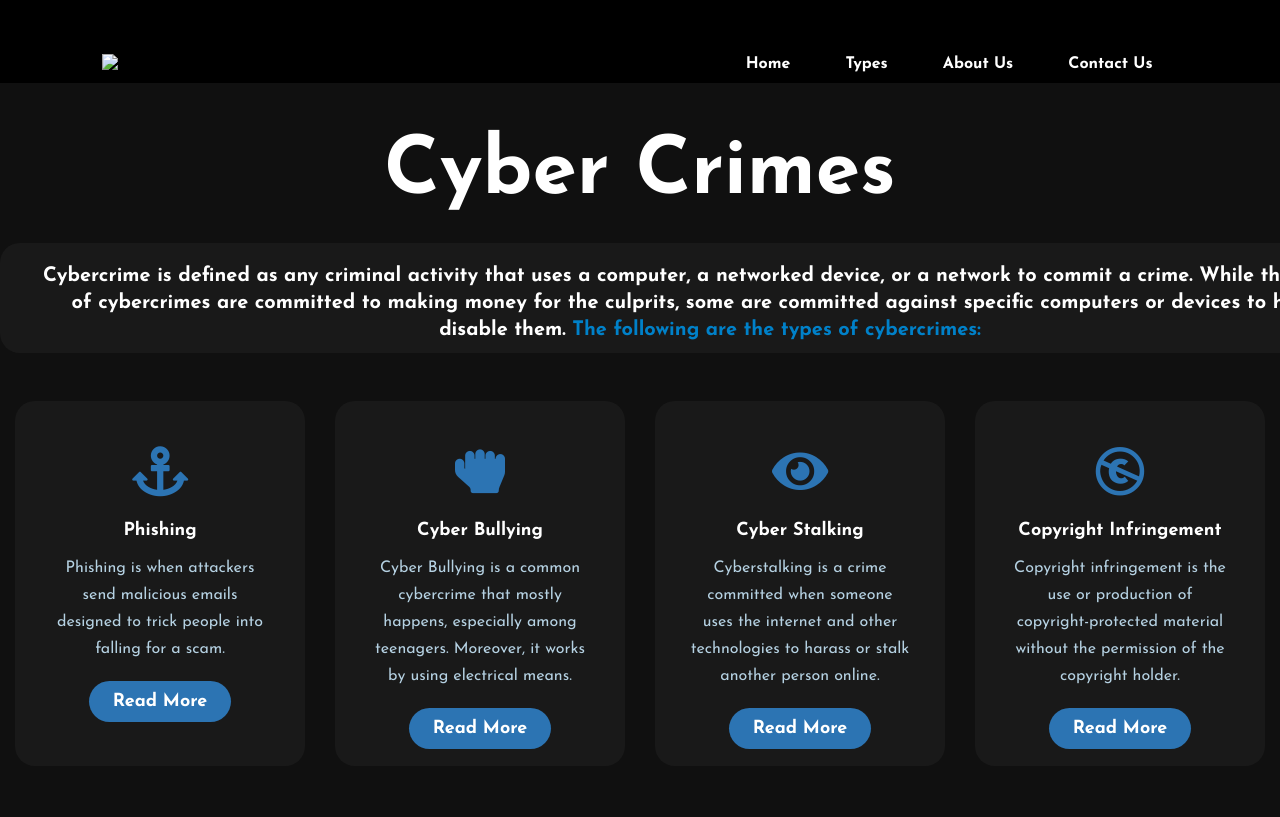
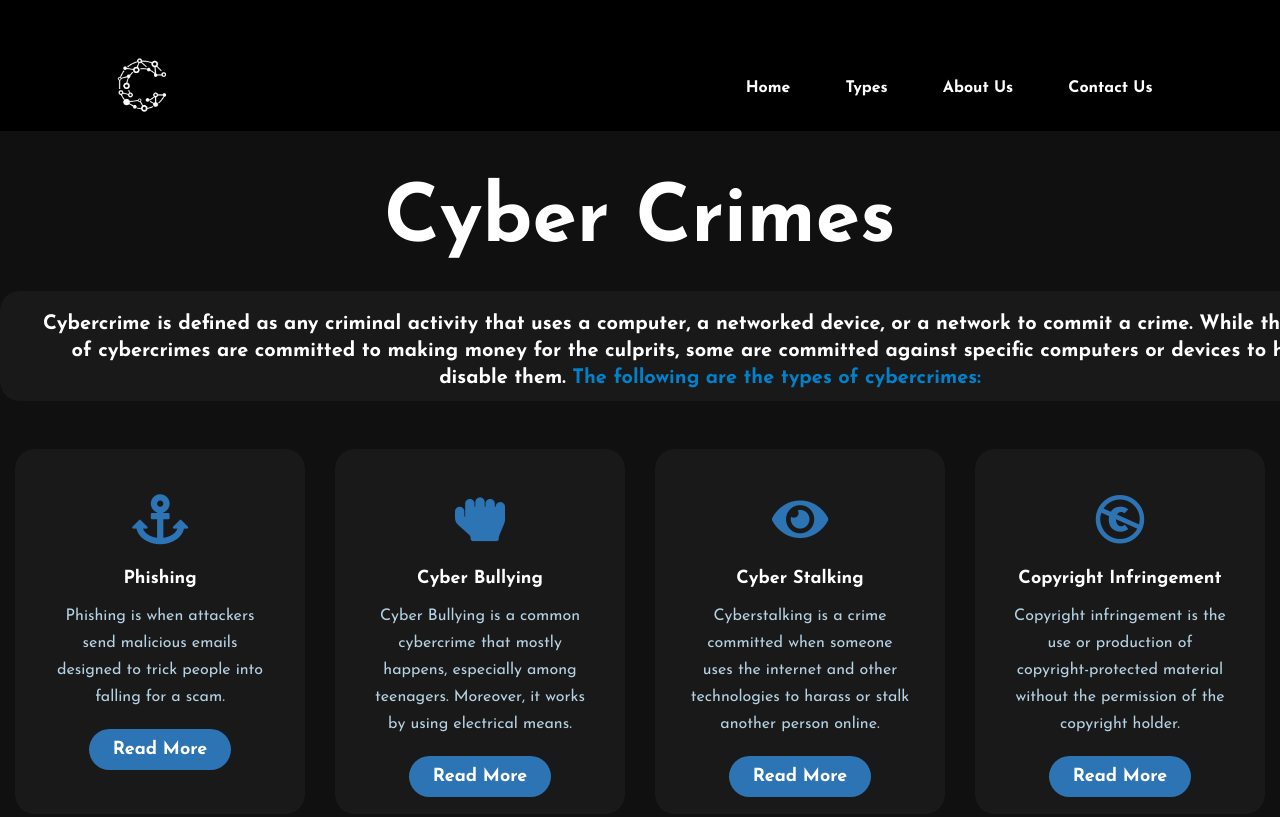
Before and after one commit to Group6of12ICT2/Conciousness-Cyberspace-Microbologging, a plain HTML site: page typesofcybercrimes.html in a window 1280 px wide. Shown: the top 817 px of the page. Drawn offline with Linux system fonts and the light colour scheme.

Commit message:
Update typesofcybercrimes.html

```diff
--- a/typesofcybercrimes.html
+++ b/typesofcybercrimes.html
@@ -16,7 +16,7 @@
 
 		<nav>
 
-			<h2 class="logo"><span><img src="images/logo.png"class="logo"></span></h2>
+			<h2 class="logo"><span><img src="logo.png"class="logo"></span></h2>
 			<div class="navbar">
 			<ul>
 				<li><a href="index.html">Home</a></li>
```
